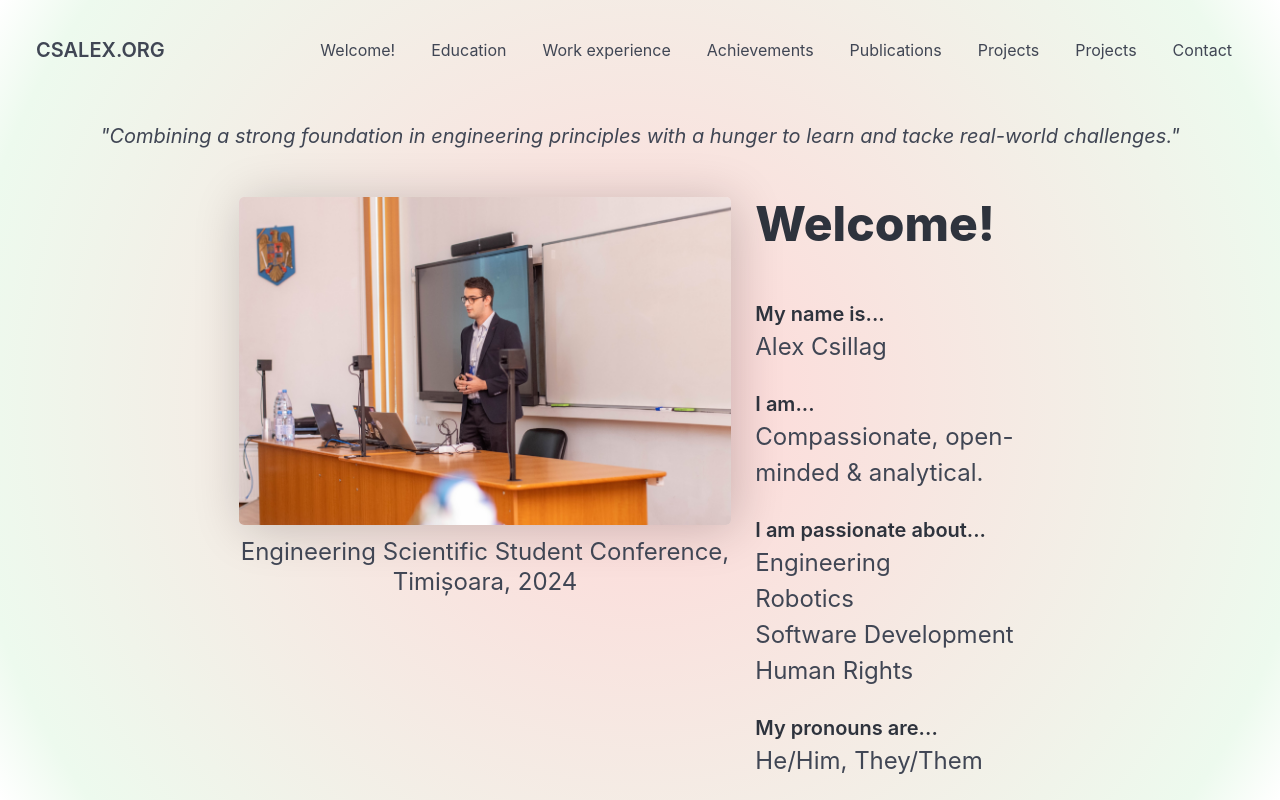
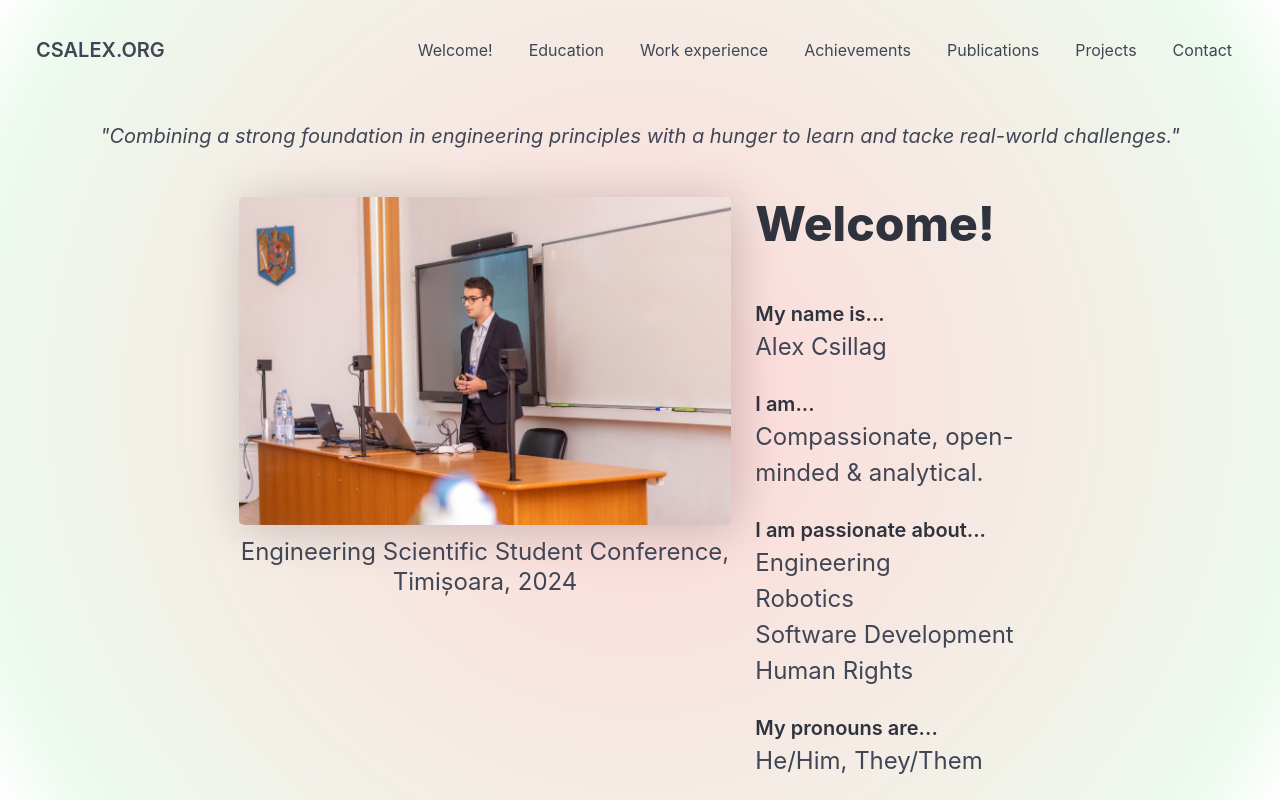
Before and after one commit to Csalex01/csalex.org, a website: page public/index.html in a window 1280 px wide. Shown: the top 800 px of the page. Drawn offline with nearby package versions, Linux system fonts and the light colour scheme.

Commit message:
Removed redundant menu entry

```diff
--- a/public/index.html
+++ b/public/index.html
@@ -48,7 +48,6 @@
 				<a href="#work_experience" class="navbar-item mr-3">Work experience</a>
 				<a href="#achievements" class="navbar-item mr-3">Achievements</a>
 				<a href="#publications" class="navbar-item mr-3">Publications</a>
-				<a href="#projects" class="navbar-item mr-3">Projects</a>
 				<a href="#projects" class="navbar-item mr-3">Projects</a>
 				<a href="#contact" class="navbar-item mr-3">Contact</a>
 			</div>
```
